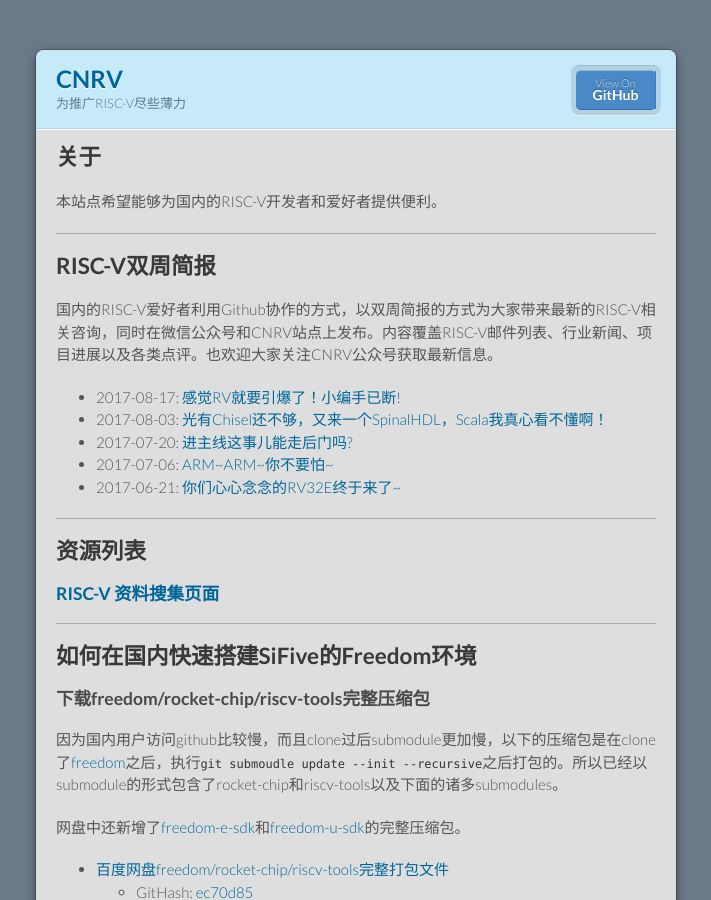
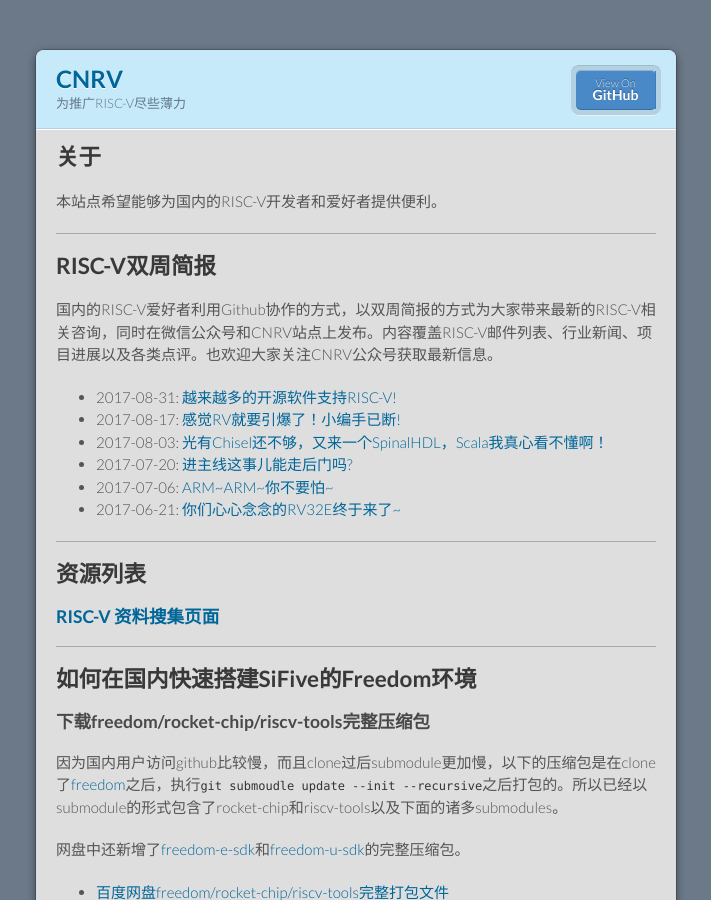
Before and after one commit to cnrv/home, a Jekyll site: the page built from index.md, in a window 1280 px wide and 900 px high. Shown: the whole window, without its empty margins (284-995 px from the left). Built offline with Jekyll 4.4.1, drawn with Linux system fonts in a browser that asks for light colours; Markdown is read by kramdown in place of the engine named in the settings; comment, search, counter and statistics services are not loaded; our own code applies the rules of GitHub Pages for plain Markdown files.

Commit message:
update bi-weekly link.
Signed-off-by: Alex Guo <xfguo@credosemi.com.cn>

```diff
--- a/index.md
+++ b/index.md
@@ -12,6 +12,7 @@
 
 国内的RISC-V爱好者利用Github协作的方式，以双周简报的方式为大家带来最新的RISC-V相关咨询，同时在微信公众号和CNRV站点上发布。内容覆盖RISC-V邮件列表、行业新闻、项目进展以及各类点评。也欢迎大家关注CNRV公众号获取最新信息。
 
+- 2017-08-31: [越来越多的开源软件支持RISC-V!](bi-week-rpts/2017-08-31)
 - 2017-08-17: [感觉RV就要引爆了！小编手已断!](bi-week-rpts/2017-08-17)
 - 2017-08-03: [光有Chisel还不够，又来一个SpinalHDL，Scala我真心看不懂啊！](bi-week-rpts/2017-08-03)
 - 2017-07-20: [进主线这事儿能走后门吗?](bi-week-rpts/2017-07-20)
```
